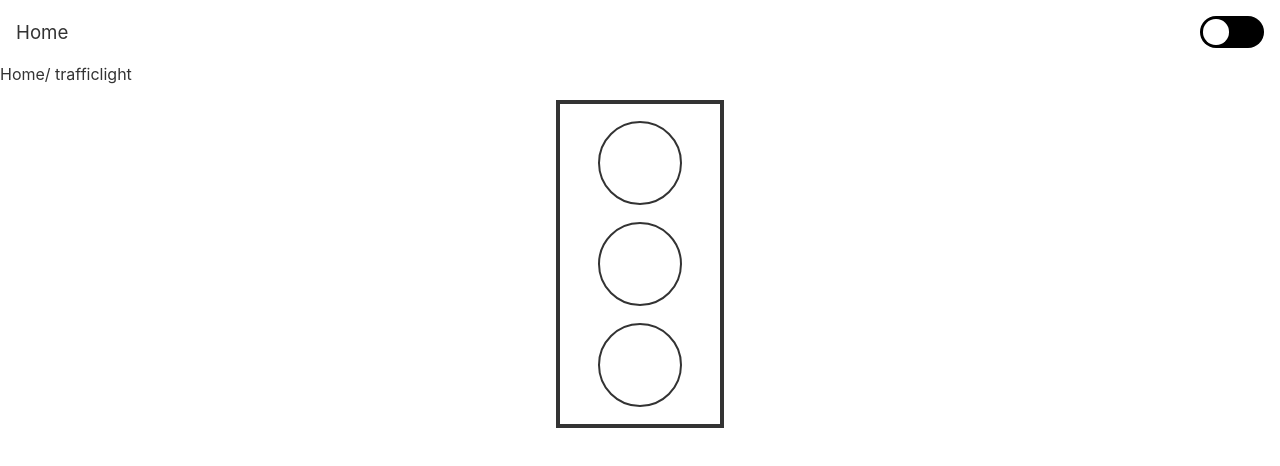
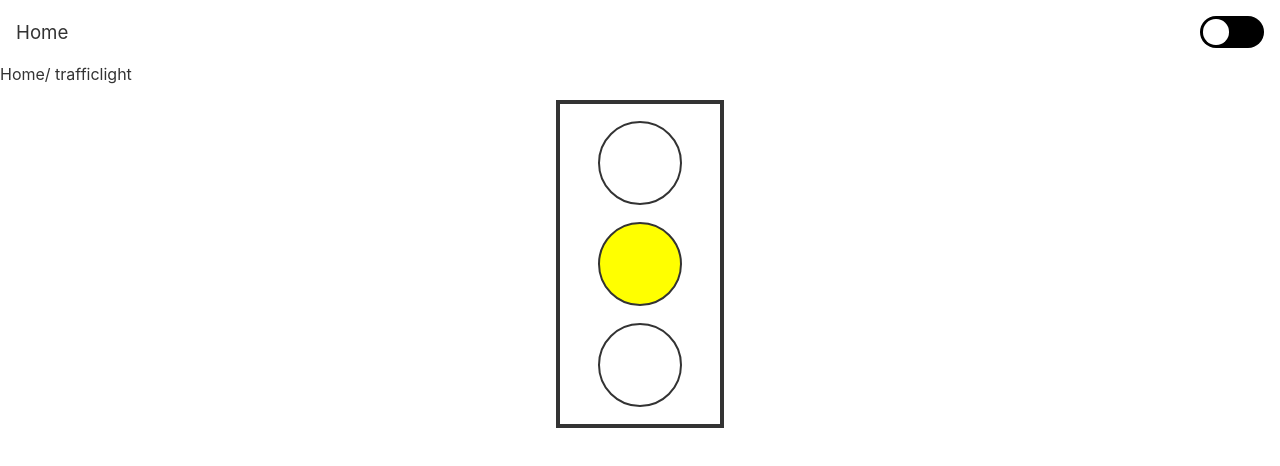
Before and after one commit to Ankitsaini406/react-challenges, a React (Create React App) app: page /trafficlight in a window 1280 px wide. Shown: the top 466 px of the page. Built offline with nearby package versions, Linux system fonts and the light colour scheme.

Commit message:
"TrafficLight"

```diff
--- a/src/components/TrafficLight/TrafficLight.jsx
+++ b/src/components/TrafficLight/TrafficLight.jsx
@@ -1,12 +1,33 @@
+import { useEffect, useState } from "react";
 import "../../css/trafficligt.css";
 
+const lights = [
+    { color: "red", time: 4000, netLight: 1 },
+    { color: "yellow", time: 5000, netLight: 2 },
+    { color: "green", time: 3000, netLight: 0 },
+];
+
 const TrafficLight = () => {
+    const [activeLight, setActiveLight] = useState(0);
+
+    useEffect(() => {
+        setTimeout(() => {
+            setActiveLight(lights[activeLight].netLight)
+        }, lights[activeLight].time);
+    }, [activeLight]);
+
     return (
-    <div className="traffic-box">
-        <div className="light-cricul"></div>
-        <div className="light-cricul"></div>
-        <div className="light-cricul"></div>
-    </div>
+        <div className="traffic-box">
+            {lights.map((light, i) => {
+                const isActive = activeLight === i ? true : false;
+                return (
+                    <div
+                        className="light-cricul"
+                        style={{ backgroundColor: isActive ? light.color : "" }}
+                    ></div>
+                );
+            })}
+        </div>
     );
 };
 
```
